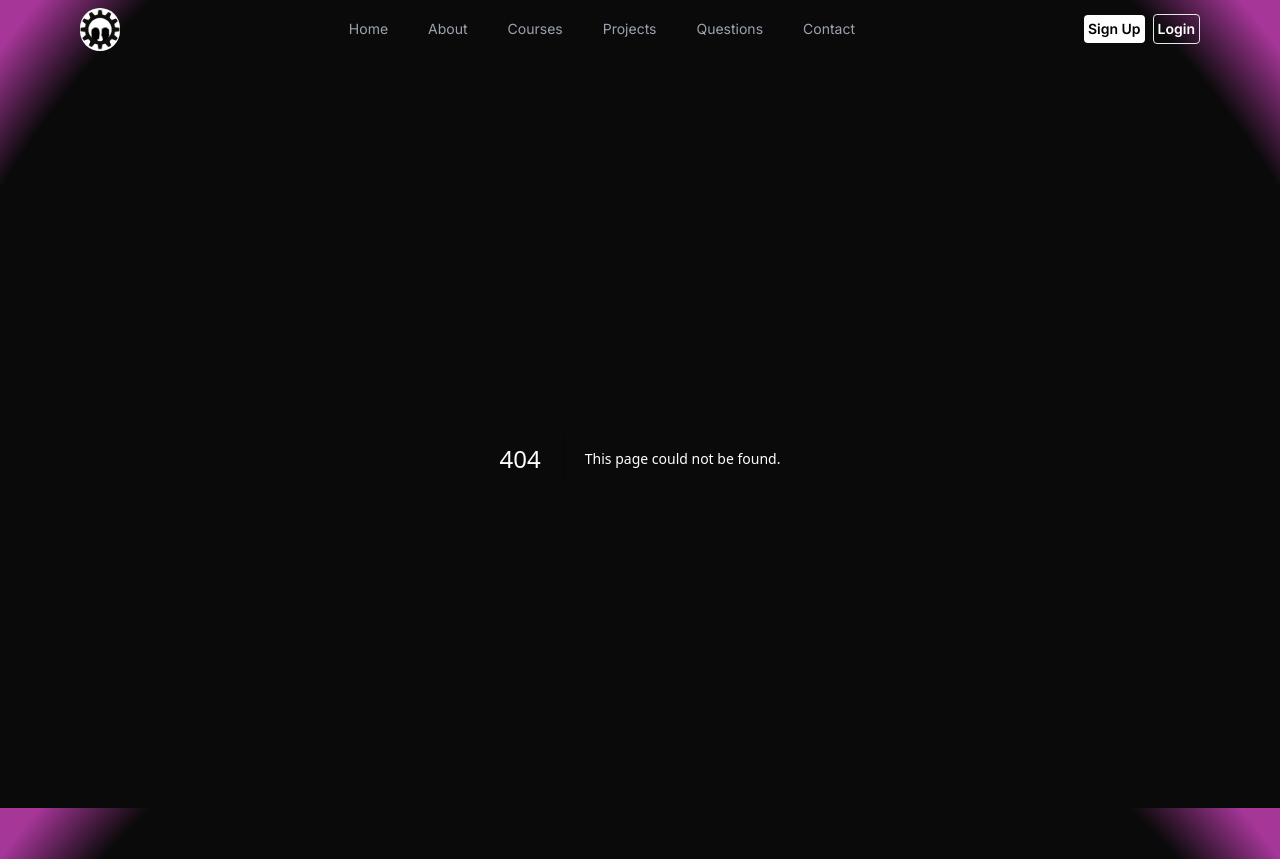
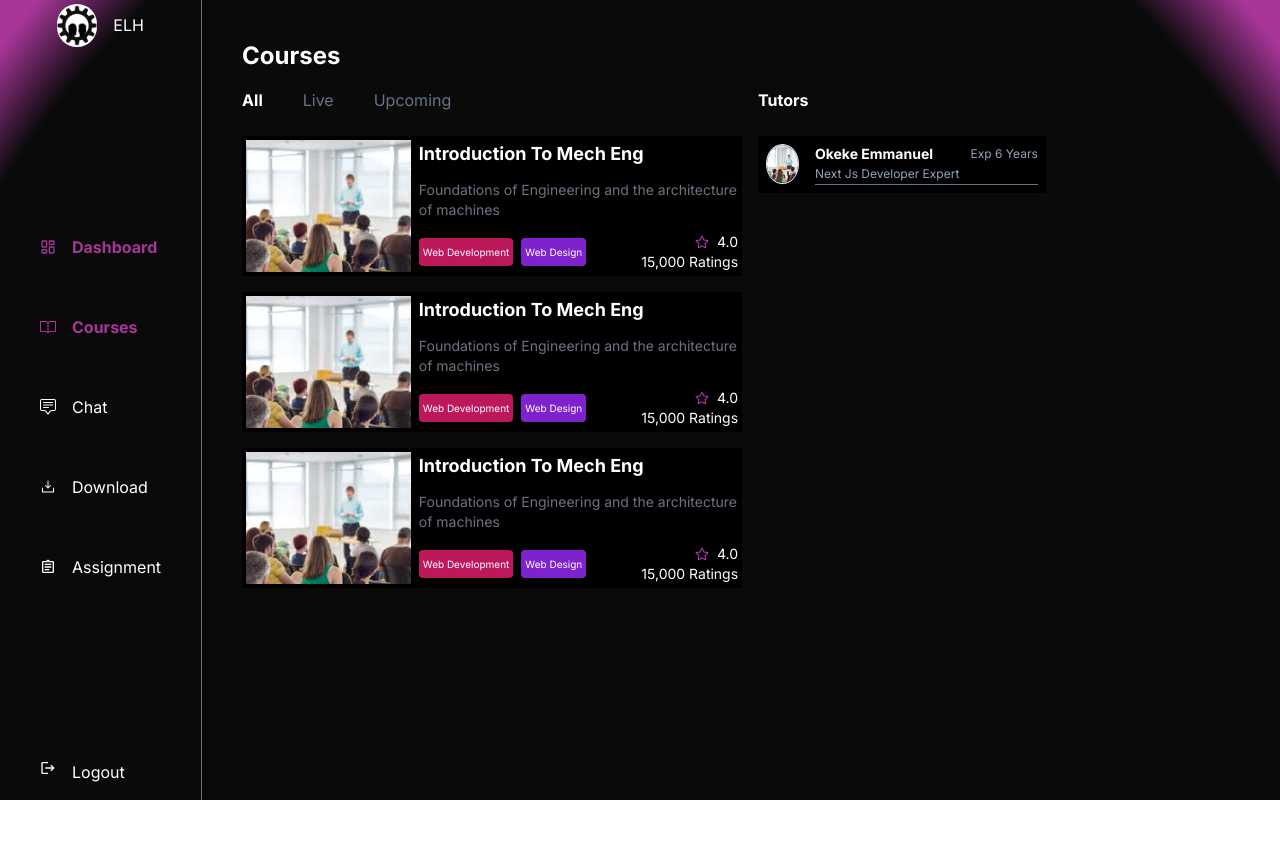
Before and after one commit to TheBombGamer/disco, a Next.js app: page /app/courses in a window 1280 px wide. Before the commit this address had no page. After the commit the page ends 800 px from the top, so only its background shows below. Built offline with nearby package versions, Linux system fonts and the light colour scheme.

Commit message:
Side nav and dashboard

```diff
--- /dev/null
+++ b/app/app/courses/page.tsx
@@ -0,0 +1,84 @@
+"use client";
+
+import All from "@app/components/All";
+import Live from "@app/components/Live";
+import Upcoming from "@app/components/Upcoming";
+import Image from "next/image";
+import React, { useState } from "react";
+
+const page = () => {
+  const [currentTab, setCurrentTab] = useState("All");
+  const tabs = [
+    {
+      name: "All",
+      component: <All />,
+    },
+    {
+      name: "Live",
+      component: <Live />,
+    },
+    {
+      name: "Upcoming",
+      component: <Upcoming />,
+    },
+  ];
+  return (
+    <section className="flex flex-col gap-4">
+      <h6 className="font-bold text-2xl">Courses</h6>
+      <div className="flex gap-4 flex-col lg:flex-row">
+        <div className="flex flex-col gap-6">
+          <div className="flex gap-10">
+            {tabs.map((tab) => (
+              <div className="flex" key={tab.name}>
+                <span
+                  className={`${
+                    currentTab === tab.name
+                      ? "font-bold text-white"
+                      : "text-slate-500"
+                  } cursor-pointer transition-all`}
+                  onClick={() => setCurrentTab(tab.name)}
+                >
+                  <h5 className="">{tab.name}</h5>
+                </span>
+              </div>
+            ))}
+          </div>
+          <div className="">
+            {tabs.map((tab) =>
+              tab.name === currentTab ? (
+                <div key={tab.name}>{tab.component}</div>
+              ) : null
+            )}
+          </div>
+        </div>
+        <div className="flex gap-6 flex-col">
+          <h6 className="font-bold text-white">Tutors</h6>
+          <div className="bg-black p-2 w-full  ">
+            <div className="flex gap-4 text-sm ">
+              <div className="relative w-10 h-10">
+                <Image
+                  src="/assets/course.jpeg"
+                  alt="tutor"
+                  layout="fill"
+                  objectFit="cover"
+                  className=" w-10 rounded-[50%] border h-10"
+                />
+              </div>
+              <div className="flex gap-1 justify-between border-b border-slate-500 w-full">
+                <div className="">
+                  <h4 className="font-bold">Okeke Emmanuel</h4>
+                  <p className="text-slate-400 text-[12px]">
+                    Next Js Developer Expert
+                  </p>
+                </div>
+                <p className="text-slate-400 text-[12px]">Exp 6 Years</p>
+              </div>
+            </div>
+          </div>
+        </div>
+      </div>
+    </section>
+  );
+};
+
+export default page;
--- /dev/null
+++ b/app/app/layout.tsx
@@ -0,0 +1,17 @@
+// import "./globals.css";
+import Navbar from "@app/components/Navbar";
+import LeftSidebar from "@app/components/Sidenave";
+
+export default function RootLayout({
+  children,
+}: Readonly<{
+  children: React.ReactNode;
+}>) {
+  return (
+    <main className="flex">
+      {/* <Navbar  /> */}
+      <LeftSidebar />
+      <section className="px-10 py-10">{children}</section>
+    </main>
+  );
+}
--- /dev/null
+++ b/app/app/page.tsx
@@ -0,0 +1,9 @@
+import React from 'react'
+
+const page = () => {
+  return (
+    <div>Dashboard</div>
+  )
+}
+
+export default page
--- /dev/null
+++ b/app/components/All.tsx
@@ -0,0 +1,85 @@
+import Image from "next/image";
+import React from "react";
+import { FaRegStar } from "react-icons/fa";
+
+interface Course {
+  img: string;
+  title: string;
+  description: string;
+  star: string;
+  ratings: string;
+}
+
+const All = () => {
+  const courses: Course[] = [
+    {
+      img: "/assets/course.jpeg",
+      title: "Introduction To Mech Eng",
+      description:
+        "Foundations of Engineering and the architecture of machines",
+      star: "4.0",
+      ratings: "15,000",
+    },
+    {
+      img: "/assets/course.jpeg",
+      title: "Introduction To Mech Eng",
+      description:
+        "Foundations of Engineering and the architecture of machines",
+      star: "4.0",
+      ratings: "15,000",
+    },
+    {
+      img: "/assets/course.jpeg",
+      title: "Introduction To Mech Eng",
+      description:
+        "Foundations of Engineering and the architecture of machines",
+      star: "4.0",
+      ratings: "15,000",
+    },
+  ];
+
+  return (
+    <>
+      <div className="flex flex-col gap-4">
+        {courses.map((course) => (
+          <div
+            key={course.title}
+            className=" bg-black flex p-1 gap-2 max-w-[500px]"
+          >
+            <div className="w-52 relative">
+              <Image
+                src={course.img}
+                alt={course.title}
+                layout="fill"
+                objectFit="cover"
+              />
+            </div>
+            <div className="text-sm flex flex-col gap-3">
+              <h6 className="font-bold text-lg">{course.title}</h6>
+              <p className="text-gray-500">{course.description}</p>
+
+              <div className="flex justify-between flex-wrap">
+                <div className="flex gap-2 items-center">
+                  <p className="bg-pink-700 rounded p-1 text-[10px]">
+                    Web Development
+                  </p>
+                  <p className="bg-purple-700 rounded p-1 text-[10px]">
+                    Web Design
+                  </p>
+                </div>
+                <div className="flex flex-col items-end">
+                  <p className="flex items-center gap-2">
+                    <FaRegStar className="text-primary" /> {course.star}
+                  </p>
+                  <p className=""> {course.ratings} Ratings</p>
+                </div>
+              </div>
+            </div>
+          </div>
+        ))}
+      </div>
+    </>
+  );
+};
+
+export default All;
--- /dev/null
+++ b/app/components/Live.tsx
@@ -0,0 +1,9 @@
+import React from 'react'
+
+const Live = () => {
+  return (
+    <div>Live</div>
+  )
+}
+
+export default Live
--- /dev/null
+++ b/app/components/Sidenave.tsx
@@ -0,0 +1,90 @@
+"use client";
+"use client";
+import Image from "next/image";
+import Link from "next/link";
+import { usePathname, useRouter } from "next/navigation";
+import { LuLayoutDashboard } from "react-icons/lu";
+import { GoBook } from "react-icons/go";
+import { BsChatSquareText } from "react-icons/bs";
+import { PiDownloadSimple } from "react-icons/pi";
+import { MdOutlineAssignment } from "react-icons/md";
+import { MdLogout } from "react-icons/md";
+
+const LeftSidebar = () => {
+  const sidebarLinks = [
+      {
+        imgURL: <LuLayoutDashboard />,
+        route: "/app",
+        label: "Dashboard",
+      },
+    {
+      imgURL: <GoBook />,
+      route: "/app/courses",
+      label: "Courses",
+    },
+    {
+      imgURL: <BsChatSquareText />,
+      route: "/app/chat",
+      label: "Chat",
+    },
+    {
+      imgURL: <PiDownloadSimple />,
+      route: "/app/downloads",
+      label: "Download",
+    },
+    {
+      imgURL: <MdOutlineAssignment />,
+      route: "/app/assignment",
+      label: "Assignment",
+    },
+  ];
+
+  const pathname = usePathname();
+
+  return (
+    <section className="custom-scrollbar sticky left-0 top-0 z-20 flex h-screen w-fit flex-col justify-between overflow-auto border-r border-r-gray-500 bg-dark-2 ">
+      <Link href="/" className="flex items-center justify-center gap-4 p-1">
+        <Image
+          src="/assets/logo.jpg"
+          width={40}
+          height={40}
+          alt="logo"
+          className="rounded-full"
+        />
+        <p className="text-light-1 max-lg:hidden">ELH</p>
+      </Link>
+      <div className="pb-5 pt-20">
+        <div className="flex w-full flex-1 flex-col gap-6 md:px-6 px-2 ">
+          {sidebarLinks.map((link) => {
+            const isActive =
+              (pathname.includes(link.route) && link.route.length > 1) ||
+              pathname === link.route;
+
+            return (
+              <Link
+                href={link.route}
+                key={link.label}
+                className={`relative flex justify-start items-center gap-4 rounded-lg p-4 ${
+                  isActive && "font-bold text-primary "
+                }`}
+              >
+                {link.imgURL}
+
+                <p className="text-light-1 max-lg:hidden">{link.label}</p>
+              </Link>
+            );
+          })}
+        </div>
+      </div>
+
+      <div className="mt-10 px-6">
+        <div className="flex cursor-pointer gap-4 p-4">
+          <MdLogout />
+          <p className="text-light-2 max-lg:hidden">Logout</p>
+        </div>
+      </div>
+    </section>
+  );
+};
+
+export default LeftSidebar;
--- /dev/null
+++ b/app/components/Upcoming.tsx
@@ -0,0 +1,9 @@
+import React from 'react'
+
+const Upcoming = () => {
+  return (
+    <div>Upcoming</div>
+  )
+}
+
+export default Upcoming
--- a/app/layout.tsx
+++ b/app/layout.tsx
@@ -17,9 +17,11 @@ export default function RootLayout({
 }>) {
   return (
     <html lang="en">
-      <body className={`text-white lg:px-20 px-10 background h-screen   ${inter.className}`}>
-        <Navbar  />
-        {children}</body>
+      {/* <body className={`text-white lg:px-20 px-10 background h-screen   ${inter.className}`}> */}
+      <body className={`text-white  background h-screen   ${inter.className}`}>
+      {/* <Navbar  /> */}
+        {children}
+        </body>
     </html>
   );
 }
--- a/tsconfig.json
+++ b/tsconfig.json
@@ -21,6 +21,6 @@
       "@*": ["./*"]
     }
   },
-  "include": ["next-env.d.ts", "**/*.ts", "**/*.tsx", ".next/types/**/*.ts"],
+  "include": ["next-env.d.ts", "**/*.ts", "**/*.tsx", ".next/types/**/*.ts", "app/app/layout.tsx"],
   "exclude": ["node_modules"]
 }
```
Also changed, not shown: public/assets/course.jpeg (added).
